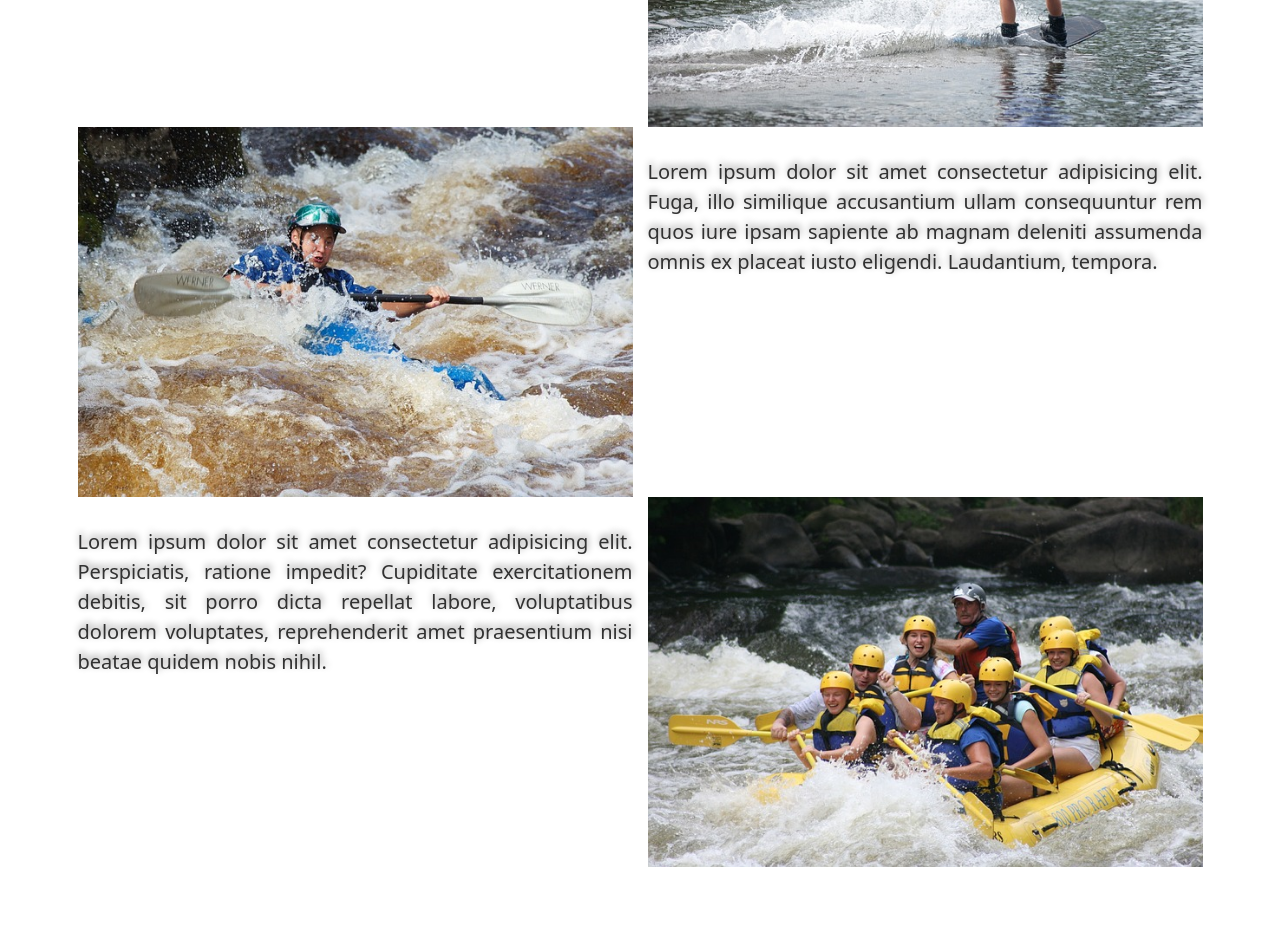
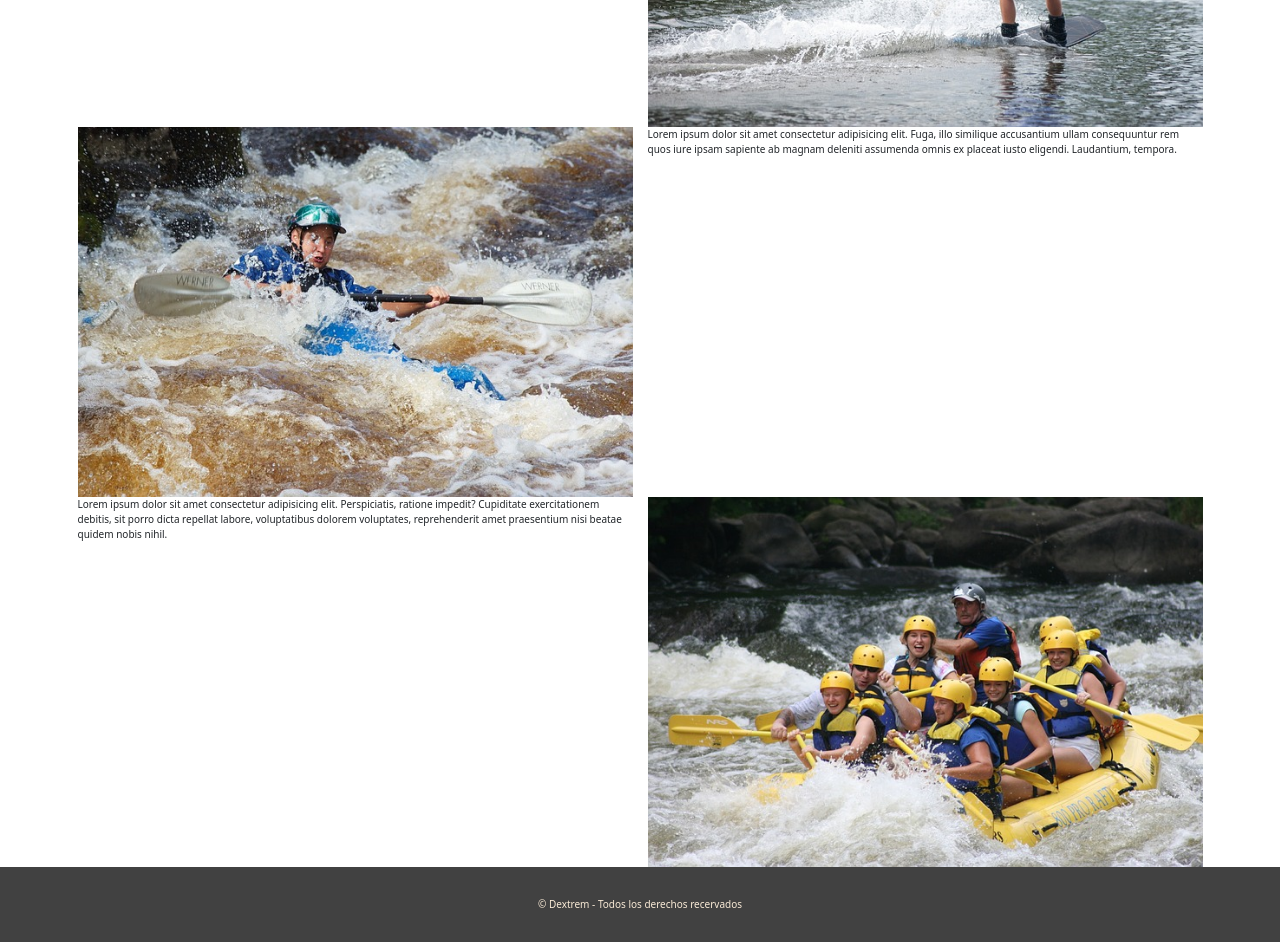
Before and after one commit to Andresortiz1997/Dextrem, a plain HTML site: page pages/acuaticas.html in a window 1280 px wide. Shown: the part 420-1362 px from the top of the page. Before the commit the page ends 1287 px from the top, so only its background shows below. Drawn offline with nearby package versions, Linux system fonts and the light colour scheme.

Commit message:
proyecto casi terminado

```diff
--- a/css/style.css
+++ b/css/style.css
@@ -38,6 +38,11 @@ header{
     text-shadow: 1px -3px 7px rgba(88,58,58,0.49);
     margin-right: 5px;
 }
+footer{
+    background-color: #414141;
+    font-size: 1rem;
+    color: antiquewhite;
+/* index--------------------------------------------------- */
 /* hero---------------------------------------------------- */
 .carrusel h1,h2, p{
     font-size: 3rem;
--- a/pages/acuaticas.html
+++ b/pages/acuaticas.html
@@ -91,3 +91,11 @@
             </div>
         </div>
     </section>
+    <footer class="text-center py-5">
+        &copy; Dextrem - Todos los derechos recervados
+    </footer>
+     <!-- Js ---------------------------------------------------------->
+     <script src="https://cdn.jsdelivr.net/npm/bootstrap@5.3.0/dist/js/bootstrap.bundle.min.js"
+     integrity="sha384-geWF76RCwLtnZ8qwWowPQNguL3RmwHVBC9FhGdlKrxdiJJigb/j/68SIy3Te4Bkz"
+     crossorigin="anonymous"></script>
+</body>
```
Also changed, not shown: index.html (+2 -2 lines).
